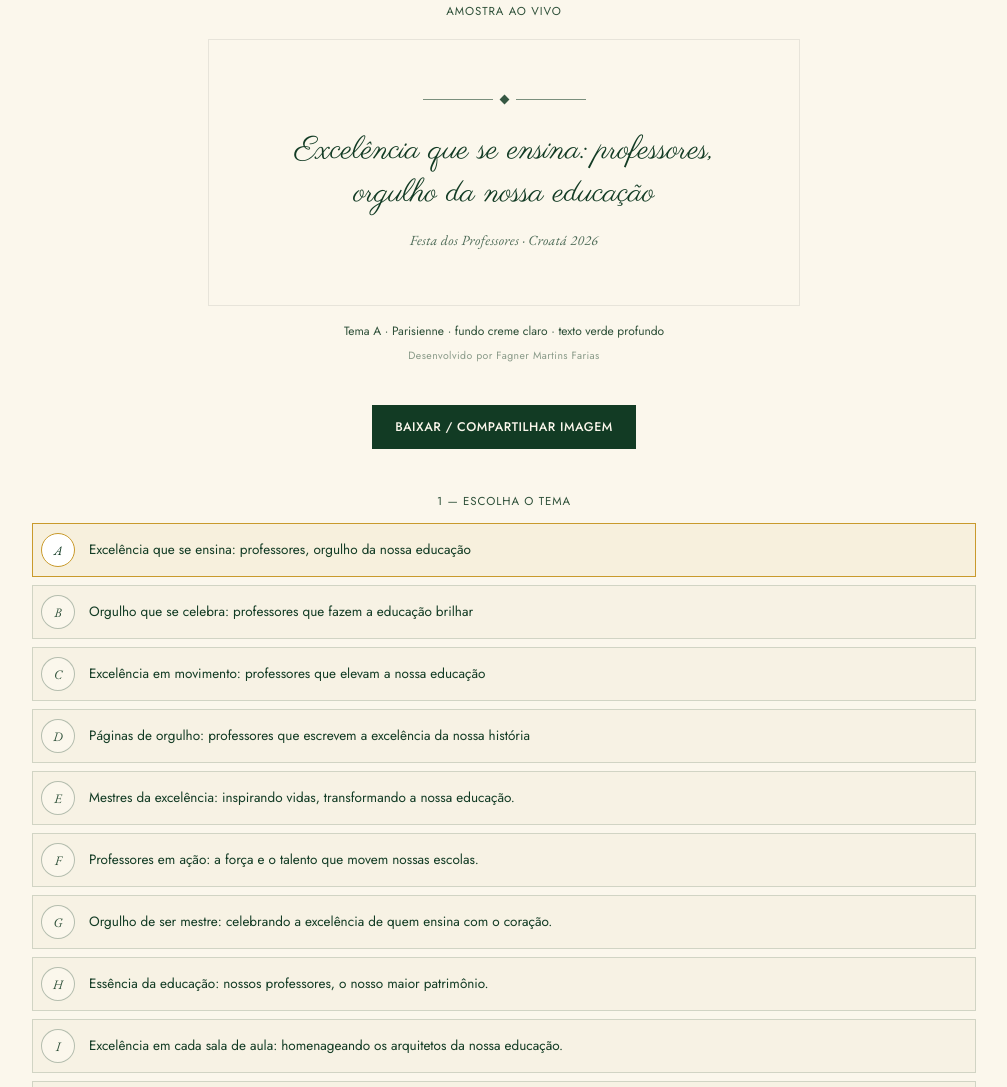
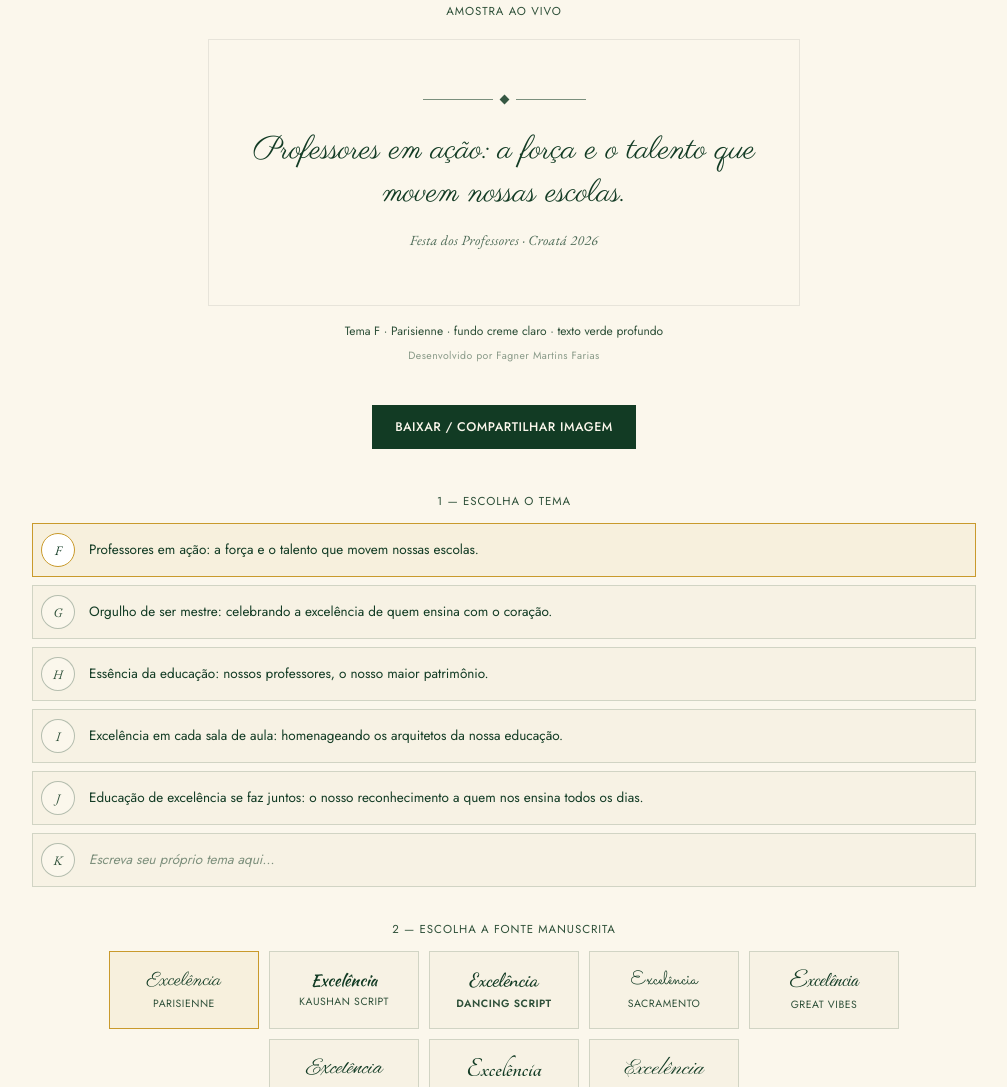
Before and after one commit to ffagner/festadosprofessores, a plain HTML site: page index.html in a window 1280 px wide. Shown: the part 347-1434 px from the top of the page, without its empty margins (136-1143 px from the left). Drawn offline with nearby package versions, Linux system fonts and the light colour scheme.

Commit message:
feat: mantem apenas os temas selecionados pelo usuario e ajusta estado inicial

```diff
--- a/index.html
+++ b/index.html
@@ -564,11 +564,10 @@
         <div class="preview-card" id="previewCard">
           <div class="preview-orn"><span class="bar" id="prevBar1"></span><span class="diamond"
               id="prevDiamond"></span><span class="bar" id="prevBar2"></span></div>
-          <p class="preview-theme" id="previewTheme">Excelência que se ensina: professores, orgulho da nossa educação
-          </p>
+          <p class="preview-theme" id="previewTheme">Professores em ação: a força e o talento que movem nossas escolas.</p>
           <p class="preview-sub" id="previewSub">Festa dos Professores · Croatá 2026</p>
         </div>
-        <p class="preview-meta" id="previewMeta">Tema A · Parisienne · fundo creme claro · texto verde profundo</p>
+        <p class="preview-meta" id="previewMeta">Tema F · Parisienne · fundo creme claro · texto verde profundo</p>
         <p class="share-credit">Desenvolvido por Fagner Martins Farias</p>
       </div>
       <div class="share-actions">
@@ -581,32 +580,7 @@
       <div class="control-group">
         <p class="control-title">1 — Escolha o tema</p>
         <div class="theme-options" id="themeOptions">
-          <div class="theme-row active" data-key="A">
-            <button class="theme-radio" type="button" data-key="A" aria-label="Selecionar tema A">A</button>
-            <input class="theme-input" type="text" data-key="A"
-              value="Excelência que se ensina: professores, orgulho da nossa educação">
-          </div>
-          <div class="theme-row" data-key="B">
-            <button class="theme-radio" type="button" data-key="B" aria-label="Selecionar tema B">B</button>
-            <input class="theme-input" type="text" data-key="B"
-              value="Orgulho que se celebra: professores que fazem a educação brilhar">
-          </div>
-          <div class="theme-row" data-key="C">
-            <button class="theme-radio" type="button" data-key="C" aria-label="Selecionar tema C">C</button>
-            <input class="theme-input" type="text" data-key="C"
-              value="Excelência em movimento: professores que elevam a nossa educação">
-          </div>
-          <div class="theme-row" data-key="D">
-            <button class="theme-radio" type="button" data-key="D" aria-label="Selecionar tema D">D</button>
-            <input class="theme-input" type="text" data-key="D"
-              value="Páginas de orgulho: professores que escrevem a excelência da nossa história">
-          </div>
-          <div class="theme-row" data-key="E">
-            <button class="theme-radio" type="button" data-key="E" aria-label="Selecionar tema E">E</button>
-            <input class="theme-input" type="text" data-key="E"
-              value="Mestres da excelência: inspirando vidas, transformando a nossa educação.">
-          </div>
-          <div class="theme-row" data-key="F">
+          <div class="theme-row active" data-key="F">
             <button class="theme-radio" type="button" data-key="F" aria-label="Selecionar tema F">F</button>
             <input class="theme-input" type="text" data-key="F"
               value="Professores em ação: a força e o talento que movem nossas escolas.">
@@ -720,8 +694,8 @@
   <script src="https://cdnjs.cloudflare.com/ajax/libs/html2canvas/1.4.1/html2canvas.min.js"></script>
   <script>
     var state = {
-      themeKey: "A",
-      theme: "Excelência que se ensina: professores, orgulho da nossa educação",
+      themeKey: "F",
+      theme: "Professores em ação: a força e o talento que movem nossas escolas.",
       font: "'Parisienne', cursive",
       fontLabel: "Parisienne",
       bg: "#FBF7EC",
@@ -731,10 +705,10 @@
     };
 
     var presets = {
-      A: { themeKey: "A", theme: "Excelência que se ensina: professores, orgulho da nossa educação", font: "'Parisienne', cursive", fontLabel: "Parisienne", bg: "#F7F2E4", bgLabel: "papel dourado", color: "#123B24", colorLabel: "texto verde profundo" },
-      B: { themeKey: "B", theme: "Orgulho que se celebra: professores que fazem a educação brilhar", font: "'Kaushan Script', cursive", fontLabel: "Kaushan Script", bg: "#FAF0D7", bgLabel: "dourado suave", color: "#1B5E33", colorLabel: "texto verde médio" },
-      C: { themeKey: "C", theme: "Excelência em movimento: professores que elevam a nossa educação", font: "'Dancing Script', cursive", fontLabel: "Dancing Script", bg: "#FBF7EC", bgLabel: "fundo creme claro", color: "#155C38", colorLabel: "texto verde" },
-      D: { themeKey: "D", theme: "Páginas de orgulho: professores que escrevem a excelência da nossa história", font: "'Sacramento', cursive", fontLabel: "Sacramento", bg: "#EAF1EB", bgLabel: "verde-sálvia claro", color: "#4C7A5A", colorLabel: "texto verde-sálvia" }
+      A: { themeKey: "F", theme: "Professores em ação: a força e o talento que movem nossas escolas.", font: "'Parisienne', cursive", fontLabel: "Parisienne", bg: "#F7F2E4", bgLabel: "papel dourado", color: "#123B24", colorLabel: "texto verde profundo" },
+      B: { themeKey: "G", theme: "Orgulho de ser mestre: celebrando a excelência de quem ensina com o coração.", font: "'Kaushan Script', cursive", fontLabel: "Kaushan Script", bg: "#FAF0D7", bgLabel: "dourado suave", color: "#1B5E33", colorLabel: "texto verde médio" },
+      C: { themeKey: "H", theme: "Essência da educação: nossos professores, o nosso maior patrimônio.", font: "'Dancing Script', cursive", fontLabel: "Dancing Script", bg: "#FBF7EC", bgLabel: "fundo creme claro", color: "#155C38", colorLabel: "texto verde" },
+      D: { themeKey: "I", theme: "Excelência em cada sala de aula: homenageando os arquitetos da nossa educação.", font: "'Sacramento', cursive", fontLabel: "Sacramento", bg: "#EAF1EB", bgLabel: "verde-sálvia claro", color: "#4C7A5A", colorLabel: "texto verde-sálvia" }
     };
 
     var previewCard = document.getElementById('previewCard');
```
